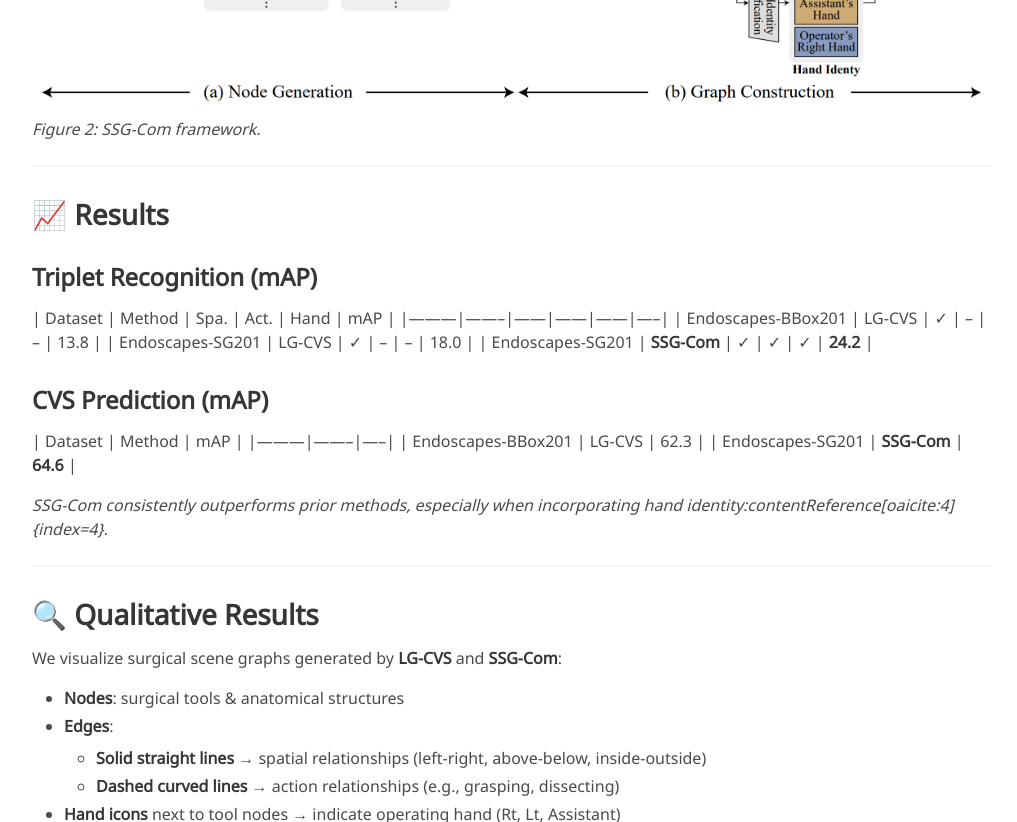
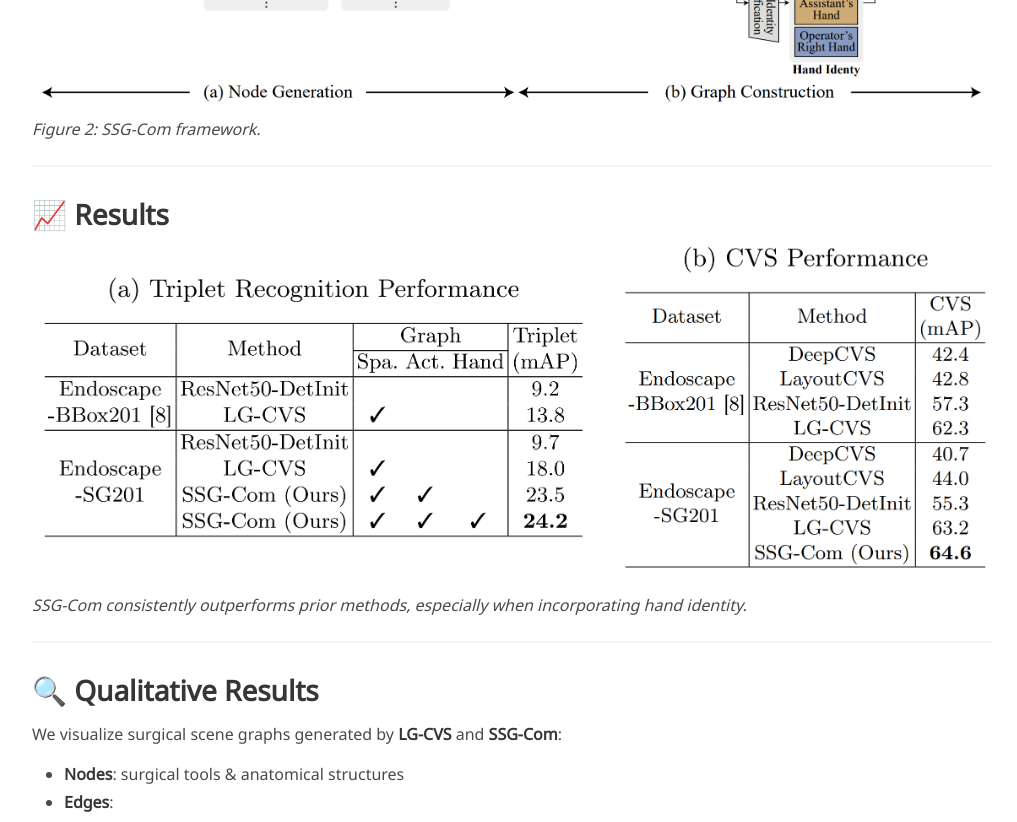
Before and after one commit to ailab-kyunghee/SSG-Com, a Jekyll site: the page built from index.md, in a window 1280 px wide and 1400 px high, scrolled down 2422 px. Shown: the top 822 px of the window, without its empty margins (128-1145 px from the left). Built offline with Jekyll 4.4.1, drawn with Linux system fonts in a browser that asks for light colours; some web fonts are replaced; some of the changed text lies outside the part shown; grey boxes are pictures that could not be loaded.

Commit message:
Upload images

```diff
--- a/index.md
+++ b/index.md
@@ -74,20 +74,10 @@ We propose **SSG-Com (Surgical Scene Graph for Comprehensive Understanding)**:
 ---
 
 ## 📈 Results
-### Triplet Recognition (mAP)
-| Dataset | Method | Spa. | Act. | Hand | mAP |
-|---------|--------|------|------|------|-----|
-| Endoscapes-BBox201 | LG-CVS | ✓ | – | – | 13.8 |
-| Endoscapes-SG201 | LG-CVS | ✓ | – | – | 18.0 |
-| Endoscapes-SG201 | **SSG-Com** | ✓ | ✓ | ✓ | **24.2** |
+![Comparison of methods in triplet recognition and CVS prediction](/static/image/quantitative_result.png)
 
-### CVS Prediction (mAP)
-| Dataset | Method | mAP |
-|---------|--------|-----|
-| Endoscapes-BBox201 | LG-CVS | 62.3 |
-| Endoscapes-SG201 | **SSG-Com** | **64.6** |
 
-*SSG-Com consistently outperforms prior methods, especially when incorporating hand identity:contentReference[oaicite:4]{index=4}.*
+*SSG-Com consistently outperforms prior methods, especially when incorporating hand identity.*
 
 ---
 
@@ -108,7 +98,7 @@ We visualize surgical scene graphs generated by **LG-CVS** and **SSG-Com**:
 ## ✨ Contributions
 - **New dataset**: Endoscapes-SG201 with fine-grained tool, action, and hand annotations.
 - **New method**: SSG-Com, integrating spatial, action, and hand relations.
-- **Improved performance** on both **triplet recognition** and **CVS assessment**, surpassing state-of-the-art baselines:contentReference[oaicite:6]{index=6}.
+- **Improved performance** on both **triplet recognition** and **CVS assessment**, surpassing state-of-the-art baselines.
 
 <!-- --- -->
 <!--
```
Also changed, not shown: static/image/quantitative_result.png (added).
